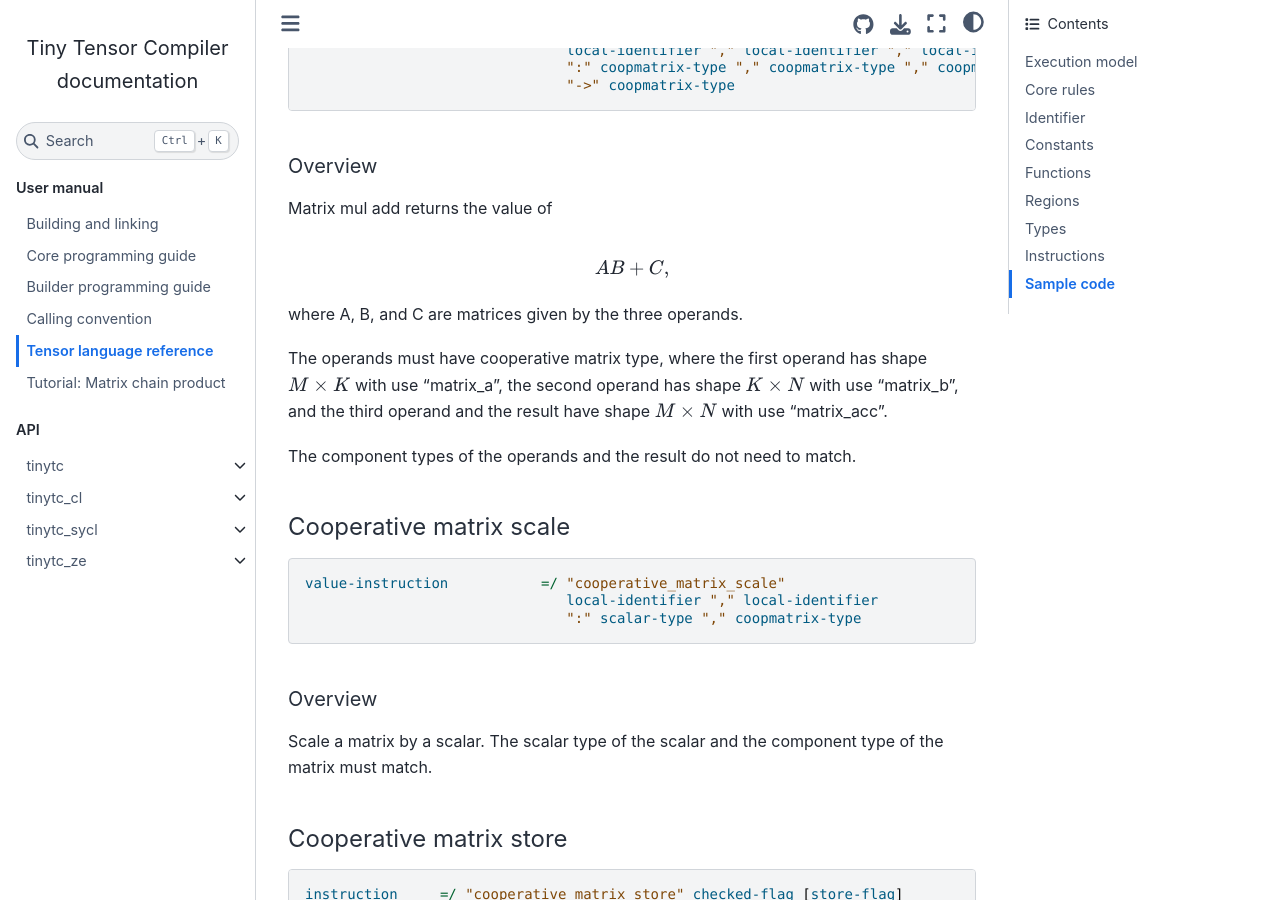
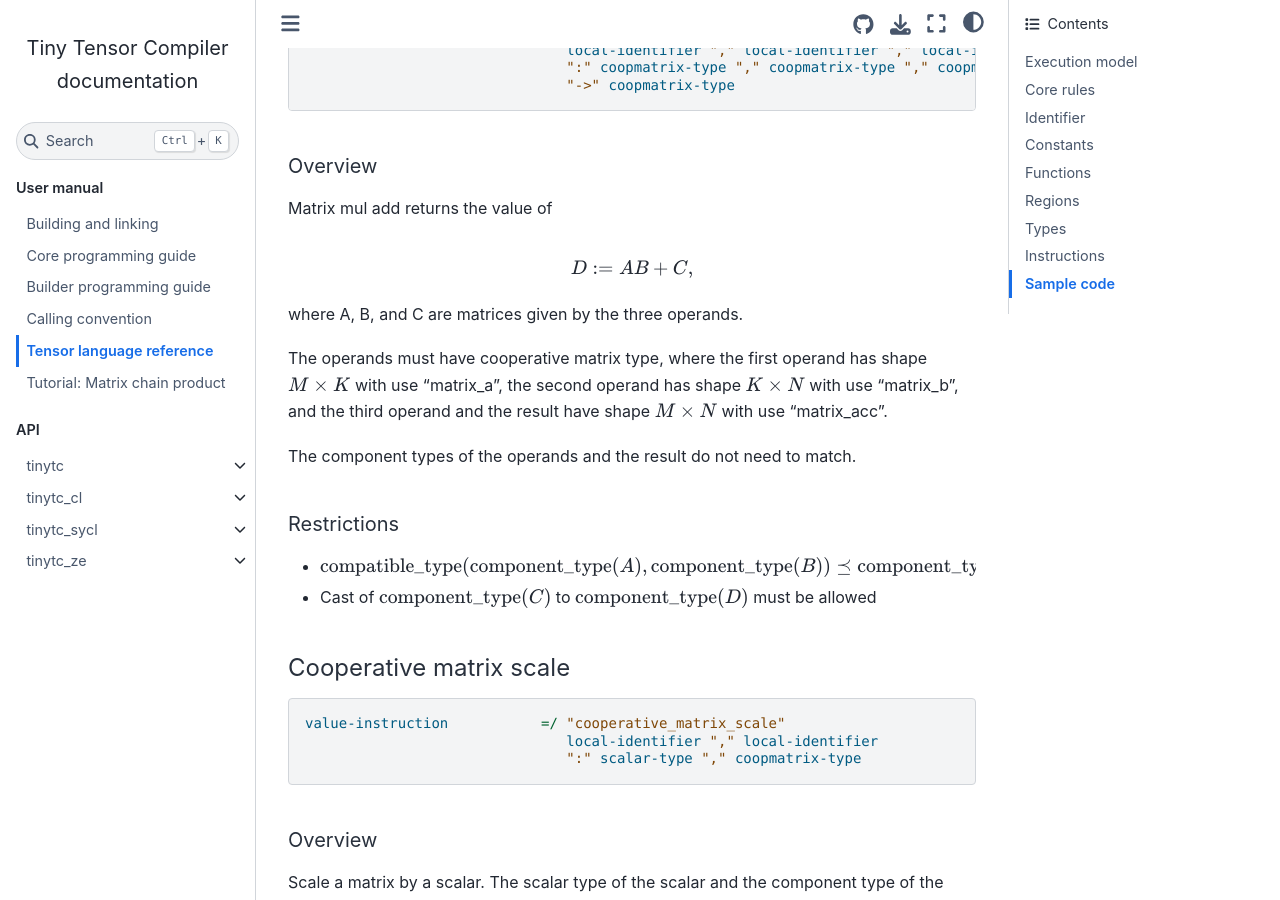
Before and after one commit to intel/tiny-tensor-compiler, a Sphinx documentation site: the page built from docs/manual/tensor-ir.rst, in a window 1280 px wide and 900 px high, scrolled down 18091 px. Built offline with Sphinx 7.4.7 and the Sphinx Book theme 1.1.4, drawn with Linux system fonts in a browser that asks for light colours.

Commit message:
More compatible types rules
Signed-off-by: Carsten Uphoff <carsten.uphoff@intel.com>

```diff
--- a/docs/manual/tensor-ir.rst
+++ b/docs/manual/tensor-ir.rst
@@ -861,7 +861,7 @@ Matrix mul add returns the value of
 
 .. math::
 
-    AB + C,
+    D := AB + C,
 
 where A, B, and C are matrices given by the three operands.
 
@@ -870,6 +870,12 @@ with use "matrix_a", the second operand has shape :math:`K\times N` with use "ma
 and the third operand and the result have shape :math:`M\times N` with use "matrix_acc".
 
 The component types of the operands and the result do not need to match.
+
+Restrictions
+~~~~~~~~~~~~
+
+* :math:`\text{compatible_type}(\text{component_type}(A), \text{component_type}(B)) \preceq \text{component_type}(C)`
+* Cast of :math:`\text{component_type}(C)` to :math:`\text{component_type}(D)` must be allowed
 
 Cooperative matrix scale
 ........................
```
Also changed, not shown: 1 other file.
